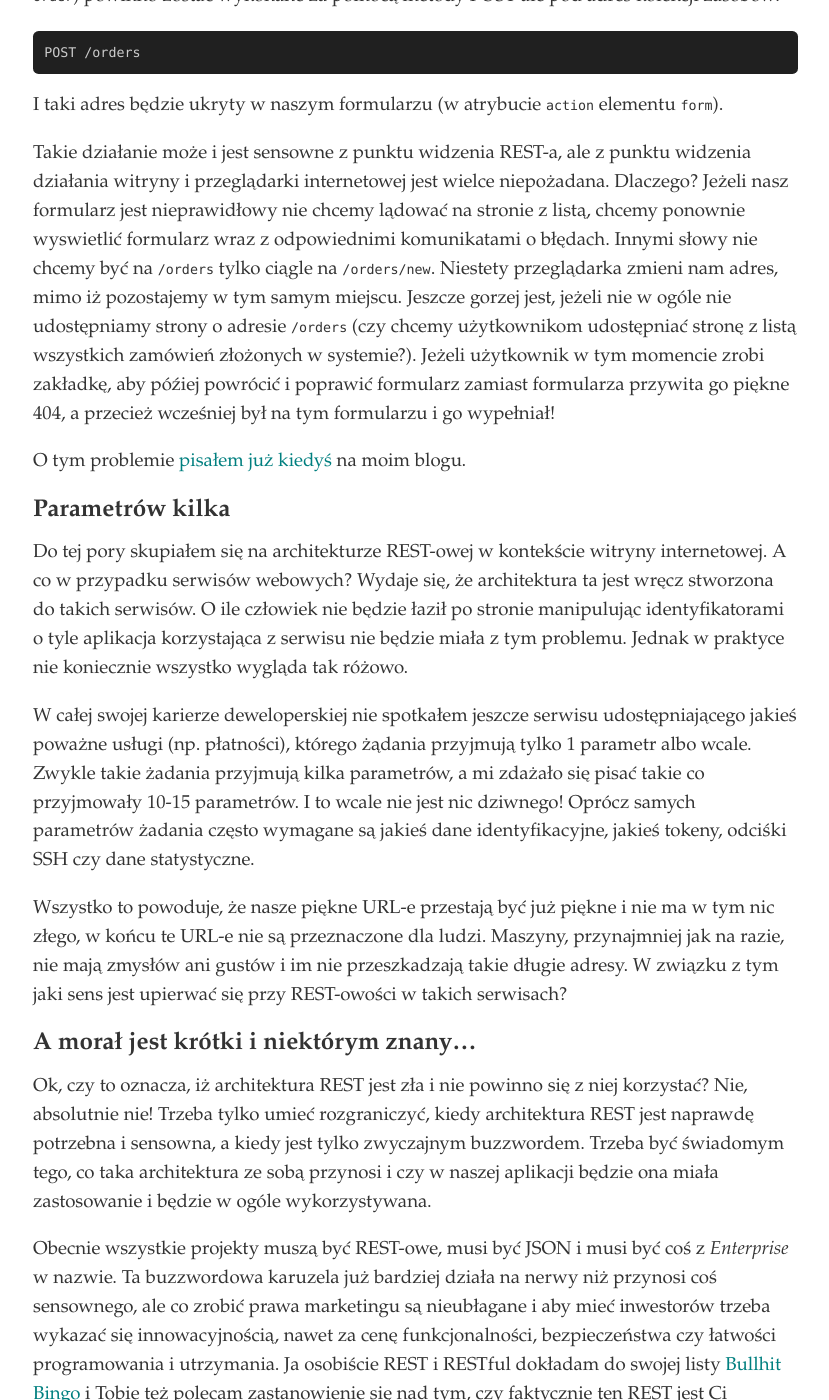
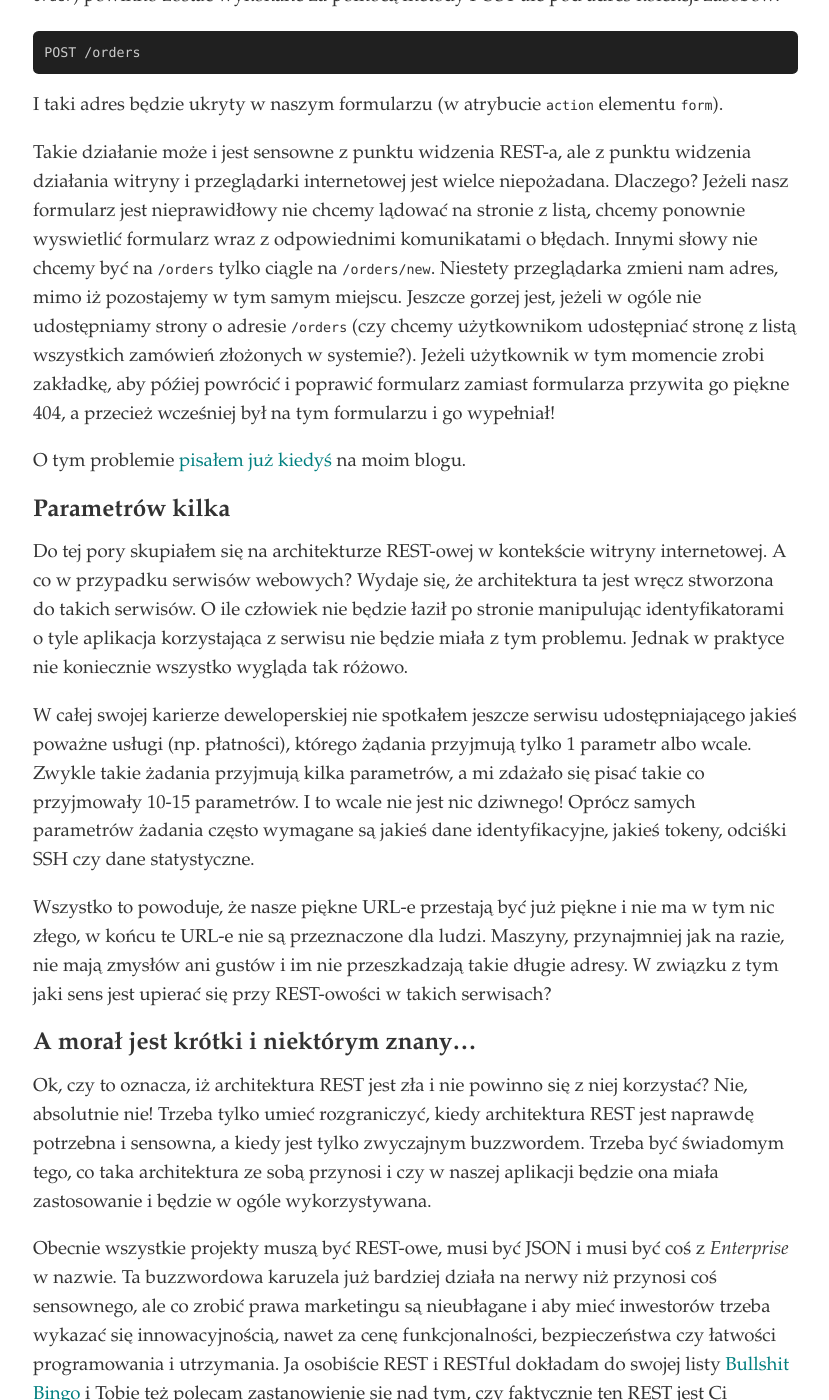
Before and after one commit to consileonpl/consileonpl.github.com, a Jekyll site: the page built from _posts/2011-02-25-bullshit-bingo-rest-i-restful.markdown, in a window 1280 px wide and 1400 px high, scrolled down 3729 px. Shown: the whole window, without its empty margins (337-1166 px from the left). Built offline with Jekyll 4.4.1, drawn with Linux system fonts in a browser that asks for light colours; Markdown is read by kramdown in place of the engine named in the settings.

Commit message:
Fixed typos.

```diff
--- a/_posts/2011-02-25-bullshit-bingo-rest-i-restful.markdown
+++ b/_posts/2011-02-25-bullshit-bingo-rest-i-restful.markdown
@@ -118,7 +118,7 @@
 Takie działanie może i jest sensowne z punktu widzenia REST-a, ale z punktu widzenia działania witryny i przeglądarki internetowej jest wielce
 niepożadana. Dlaczego? Jeżeli nasz formularz jest nieprawidłowy nie chcemy lądować na stronie z listą, chcemy ponownie wyswietlić formularz
 wraz z odpowiednimi komunikatami o błędach. Innymi słowy nie chcemy być na ``/orders`` tylko ciągle na ``/orders/new``. Niestety przeglądarka
-zmieni nam adres, mimo iż pozostajemy w tym samym miejscu. Jeszcze gorzej jest, jeżeli nie w ogóle nie udostępniamy strony o adresie ``/orders``
+zmieni nam adres, mimo iż pozostajemy w tym samym miejscu. Jeszcze gorzej jest, jeżeli w ogóle nie udostępniamy strony o adresie ``/orders``
 (czy chcemy użytkownikom udostępniać stronę z listą wszystkich zamówień złożonych w systemie?). Jeżeli użytkownik w tym momencie zrobi zakładkę, aby
 późiej powrócić i poprawić formularz zamiast formularza przywita go piękne 404, a przecież wcześniej był na tym formularzu i go wypełniał!
 
@@ -137,7 +137,7 @@
 
 Wszystko to powoduje, że nasze piękne URL-e przestają być już piękne i nie ma w tym nic złego, w końcu te URL-e nie są przeznaczone dla
 ludzi. Maszyny, przynajmniej jak na razie, nie mają zmysłów ani gustów i im nie przeszkadzają takie długie adresy. W związku z tym jaki sens
-jest upierwać się przy REST-owości w takich serwisach?
+jest upierać się przy REST-owości w takich serwisach?
 
 ## A morał jest krótki i niektórym znany...
 
@@ -148,7 +148,7 @@
 Obecnie wszystkie projekty muszą być REST-owe, musi być JSON i musi być coś z *Enterprise* w nazwie. Ta buzzwordowa karuzela już bardziej
 działa na nerwy niż przynosi coś sensownego, ale co zrobić prawa marketingu są nieubłagane i aby mieć inwestorów trzeba wykazać się
 innowacyjnością, nawet za cenę funkcjonalności, bezpieczeństwa czy łatwości programowania i utrzymania. Ja osobiście REST i RESTful dokładam
-do swojej listy [Bullhit Bingo](http://en.wikipedia.org/wiki/Buzzword_bingo) i Tobie też polecam zastanowienie się nad tym, czy faktycznie
+do swojej listy [Bullshit Bingo](http://en.wikipedia.org/wiki/Buzzword_bingo) i Tobie też polecam zastanowienie się nad tym, czy faktycznie
 ten REST jest Ci potrzebny w Twojej aplikacji, aby potem na spotkaniu ktoś nie wstał i nie zawołał **Bullshit!**.
 
 [http://michalorman.pl/blog/2011/02/bullshit-bingo-rest-i-restful/](http://michalorman.pl/blog/2011/02/bullshit-bingo-rest-i-restful/)
```
